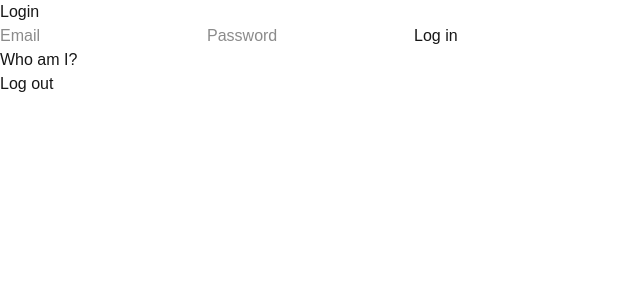
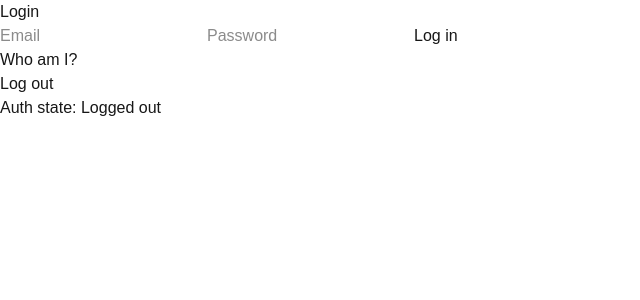
Before and after one commit to charltonjahya-code/CatalogStore-frontend, a Next.js app: page /login in a window 1280 px wide. Shown: the top 300 px of the page, without its empty margins (0-640 px from the left). Built offline with nearby package versions, Linux system fonts and the light colour scheme.

Commit message:
add AuthContext for app-wide auth state

```diff
--- /dev/null
+++ b/app/AuthContext.tsx
@@ -0,0 +1,46 @@
+'use client';
+
+import { createContext, useContext, useState, useEffect, ReactNode } from 'react';
+
+// 1. define the shape of what the context holds
+type AuthContextType = {
+  user: any;
+  login: (token: string) => void;
+  logout: () => void;
+};
+
+// 2. create the context
+const AuthContext = createContext<AuthContextType | null>(null);
+
+// 3. the Provider component — holds the state, broadcasts it
+export function AuthProvider({ children }: { children: ReactNode }) {
+  const [user, setUser] = useState<any>(null);
+
+  // login: save token, set user
+  function login(token: string) {
+    localStorage.setItem('token', token);
+    // (we'll decode the token to get the user shortly — for now, mark logged in)
+    setUser({ loggedIn: true });
+  }
+
+  // logout: clear token, clear user
+  function logout() {
+    localStorage.removeItem('token');
+    setUser(null);
+  }
+
+  return (
+    <AuthContext.Provider value={{ user, login, logout }}>
+      {children}
+    </AuthContext.Provider>
+  );
+}
+
+// 4. a custom hook so components can easily "tune in"
+export function useAuth() {
+  const context = useContext(AuthContext);
+  if (!context) {
+    throw new Error('useAuth must be used inside AuthProvider');
+  }
+  return context;
+}
--- a/app/layout.tsx
+++ b/app/layout.tsx
@@ -1,6 +1,7 @@
 import type { Metadata } from "next";
 import { Geist, Geist_Mono } from "next/font/google";
 import "./globals.css";
+import { AuthProvider } from "./AuthContext";   // ← EDIT 1: import it
 
 const geistSans = Geist({
   variable: "--font-geist-sans",
@@ -27,7 +28,11 @@ export default function RootLayout({
       lang="en"
       className={`${geistSans.variable} ${geistMono.variable} h-full antialiased`}
     >
-      <body className="min-h-full flex flex-col">{children}</body>
+      <body className="min-h-full flex flex-col">
+        <AuthProvider>          {/* ← EDIT 2: wrap children */}
+          {children}
+        </AuthProvider>
+      </body>
     </html>
   );
 }
--- a/app/login/page.tsx
+++ b/app/login/page.tsx
@@ -1,8 +1,10 @@
 'use client';
 
 import {useState} from 'react';
+import { useAuth } from '../AuthContext';
 
 export default function Login(){
+    const { user, login, logout } = useAuth();
     // state for the form inputs
     const [email, setEmail] = useState('');
     const [password, setPassword] = useState('');
@@ -23,7 +25,7 @@ export default function Login(){
             const data = await res.json();
 
             if (res.ok) {
-                localStorage.setItem('token', data.token); // save the token
+                login(data.token); // use the context login
                 setMessage('Login successful!');
             } else {
                 setMessage(data.error || 'Login failed');
@@ -50,7 +52,7 @@ export default function Login(){
     }
 
     function handleLogout() {
-        localStorage.removeItem('token');
+        logout();
         setMessage('Logged out');
         setProfile('');   // clear the displayed profile too
     }
@@ -81,6 +83,7 @@ export default function Login(){
       </div>
       <p>{profile}</p>
       <p>{message}</p>
+      <p>Auth state: {user ? 'logged in' : 'Logged out'}</p>
     </div>
   );
 }
```
